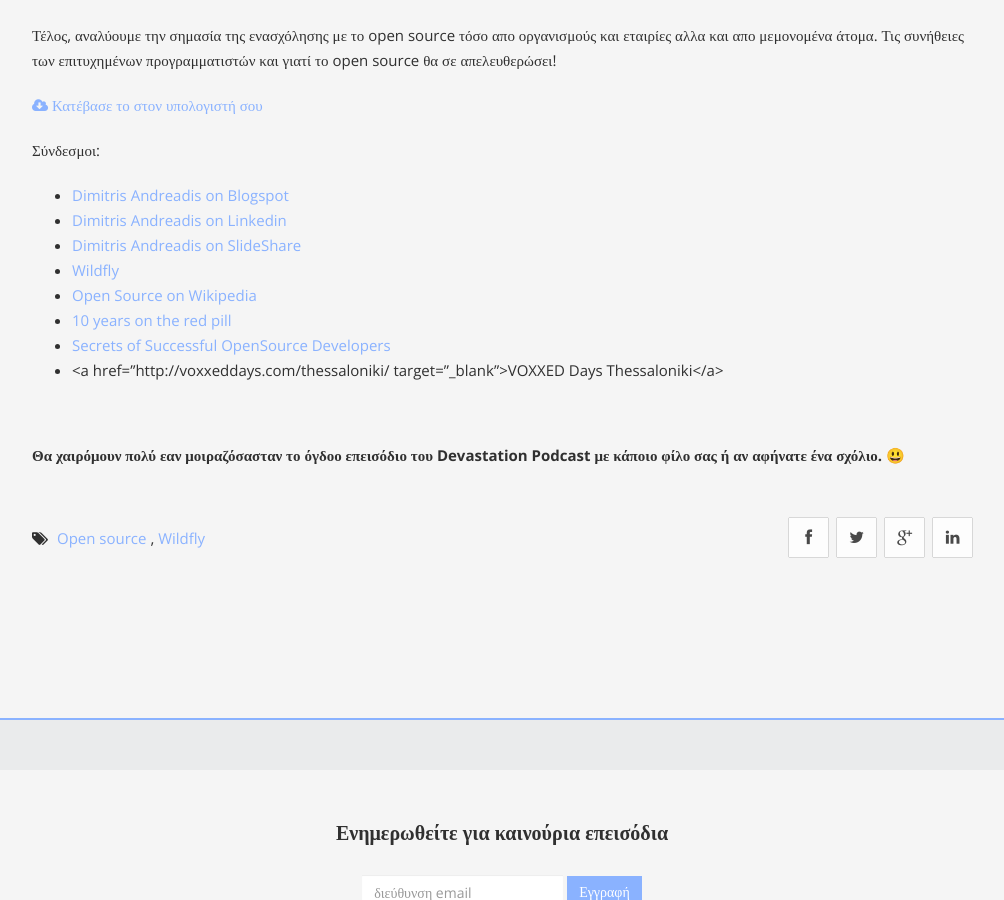
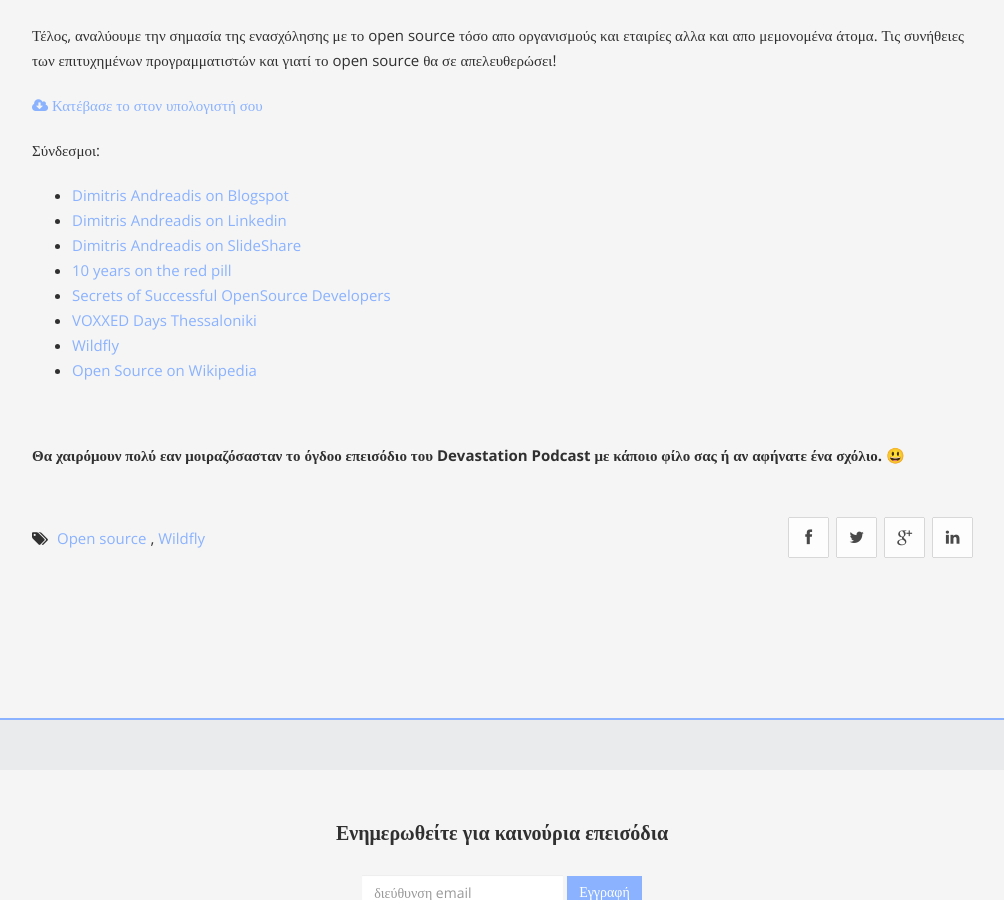
Before and after one commit to kbariotis/devastation-podcast, a Jekyll site: the page built from _posts/2016-10-19-ep8-Dimitris-Andreadis.markdown, in a window 1280 px wide and 900 px high, scrolled down 814 px. Shown: the whole window, without its empty margins (138-1142 px from the left). Built offline with Jekyll 4.4.1, drawn with Linux system fonts in a browser that asks for light colours; Markdown is read by kramdown in place of the engine named in the settings; comment, search, counter and statistics services are not loaded.

Commit message:
fixes on latest episode

```diff
--- a/_posts/2016-10-19-ep8-Dimitris-Andreadis.markdown
+++ b/_posts/2016-10-19-ep8-Dimitris-Andreadis.markdown
@@ -35,11 +35,11 @@
 * <a href="http://dandreadis.blogspot.gr" target="_blank">Dimitris Andreadis on Blogspot</a>
 * <a href="https://www.linkedin.com/in/dandreadis" target="_blank">Dimitris Andreadis on Linkedin</a>
 * <a href="http://www.slideshare.net/dandreadis" target="_blank">Dimitris Andreadis on SlideShare</a>
+* <a href="http://dandreadis.blogspot.cz/2014/10/10-years-on-red-pill.html" target="_blank">10 years on the red pill</a>
+* <a href="http://www.slideshare.net/dandreadis/devoxx-ignite-dimitrisandreadis7secretsofsuccessfulopensourcedevelopers" target="_blank">Secrets of Successful OpenSource Developers</a>
+* <a href="http://voxxeddays.com/thessaloniki/" target="_blank">VOXXED Days Thessaloniki</a>
 * <a href="http://wildfly.org" target="_blank">Wildfly</a>
 * <a href="https://en.wikipedia.org/wiki/Open_Source" target="_blank">Open Source on Wikipedia</a>
-* <a href="http://dandreadis.blogspot.cz/2014/10/10-years-on-red-pill.html" target="_blank">10 years on the red pill</a>
-* <a href="http://www.slideshare.net/dandreadis/devoxx-ignite-dimitrisandreadis7secretsofsuccessfulopensourcedevelopers" target="_blank">Secrets of Successful OpenSource Developers</a>
-* <a href="http://voxxeddays.com/thessaloniki/ target="_blank">VOXXED Days Thessaloniki</a>
 
 <br/>
 <br/>
```
